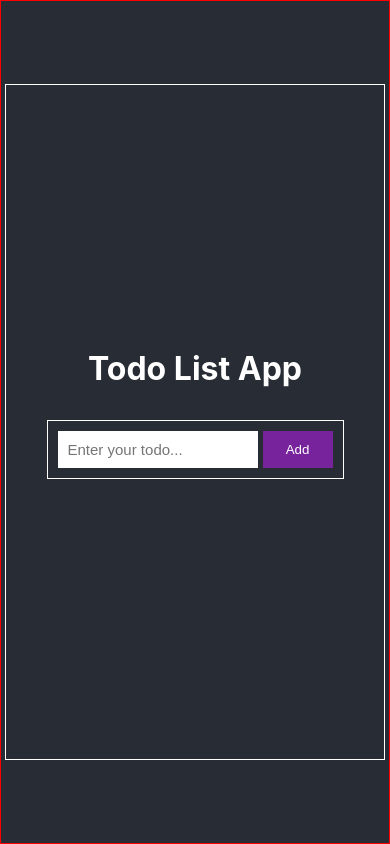
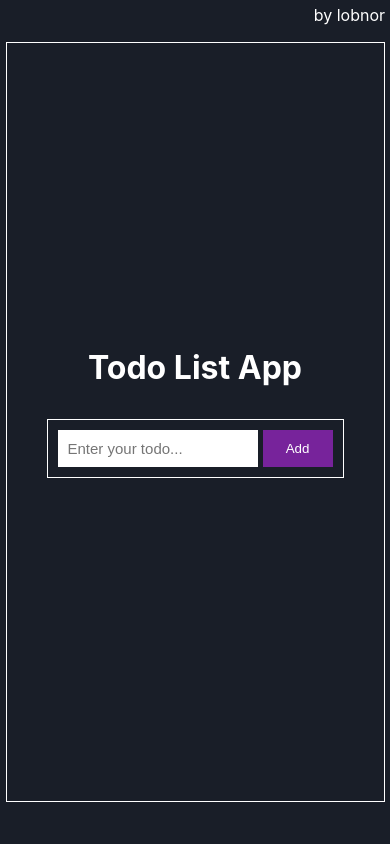
Before and after one commit to lobnor2/react-todo, a React (Create React App) app: page / in a window 390 px wide. Built offline with nearby package versions, Linux system fonts and the light colour scheme.

Commit message:
fixes some minor bugs and styles and added author name

```diff
--- a/src/App.css
+++ b/src/App.css
@@ -4,12 +4,19 @@
   box-sizing: border-box;
 }
 .App {
-  background-color: #282c34;
+  /* background-color: #282c34; */
+  background-color: #191e28;
   display: flex;
   justify-content: center;
   align-items: center;
   min-height: 100vh;
-  border: 1px solid red;
+  /* border: 1px solid red; */
+}
+.author {
+  position: absolute;
+  bottom: 9px;
+  right: 9px;
+  color: white;
 }
 .container {
   border: 1px solid white;
@@ -46,17 +53,24 @@
 }
 
 .list {
-  margin-bottom: 0.7rem;
+  /* margin-bottom: 0rem; */
   list-style: none;
-  border: 1px solid red;
-  width: 308px;
+  /* border: 1px solid red; */
+  width: 350px;
   display: flex;
+  text-transform: capitalize;
   justify-content: flex-start;
   align-items: center;
   padding: 3px;
 }
 .firstlistchild {
   flex: 1;
+}
+.lineforbreak {
+  width: 100px;
+  height: 2px;
+  /* z-index: 3; */
+  color: white;
 }
 
 @media screen and (max-width: 600px) {
@@ -65,13 +79,19 @@
     padding: 0;
     box-sizing: border-box;
   }
-
   .App {
-    min-height: 100vh;
     padding: 0;
   }
+  .author {
+    position: absolute;
+    top: 5px;
+    right: 5px;
+  }
+
   .container {
+    min-height: 90vh;
     padding: 40px;
+    margin: 10px;
     width: 380px;
   }
   .todoform {
--- a/src/App.js
+++ b/src/App.js
@@ -57,6 +57,8 @@ function App() {
             {editId ? "Edit" : "Add"}
           </button>
         </form>
+
+        <div className="lineforbreak"></div>
         <ul>
           {todos.map((t) => (
             <li className="list">
@@ -77,6 +79,7 @@ function App() {
           ))}
         </ul>
       </div>
+      <p className="author">by lobnor</p>
     </div>
   );
 }
```
